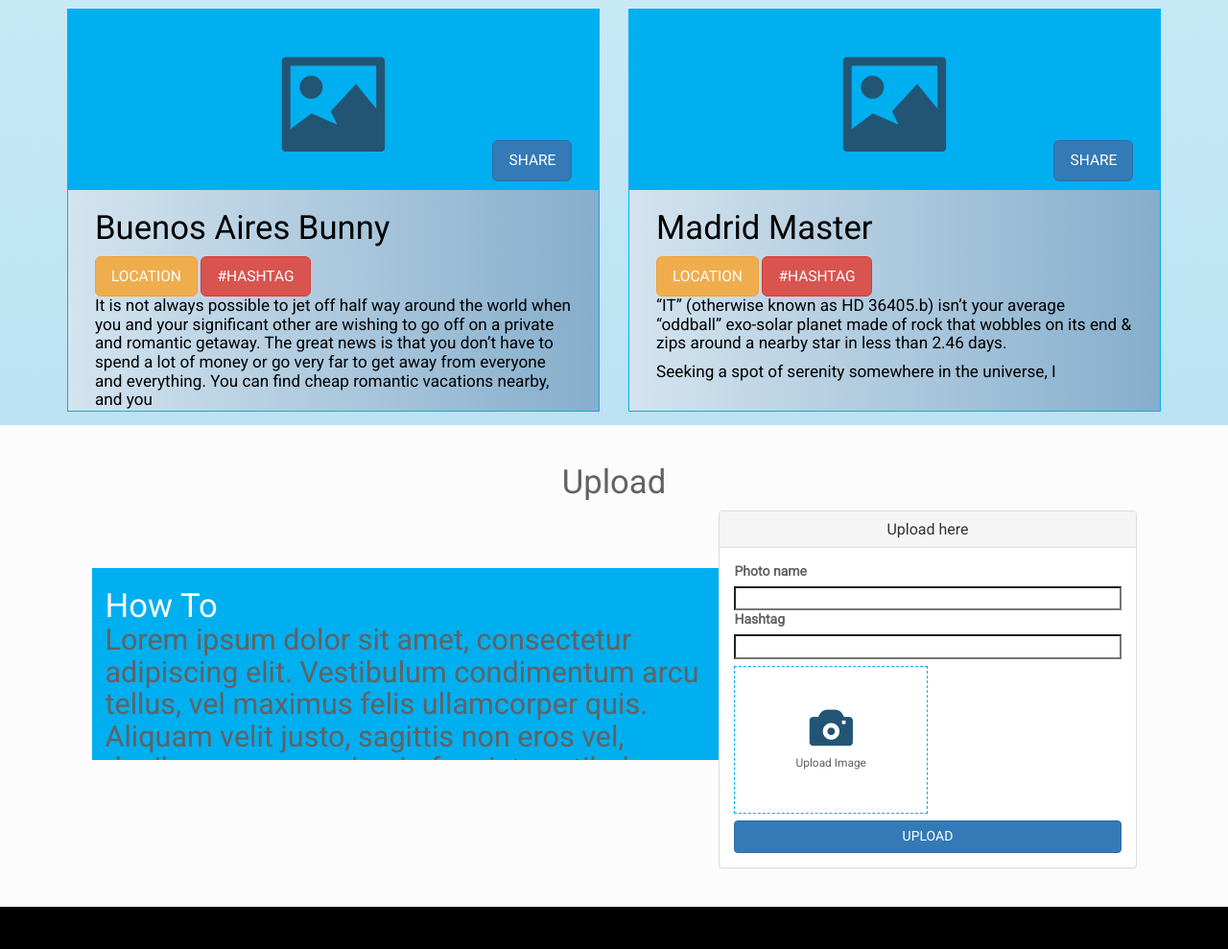
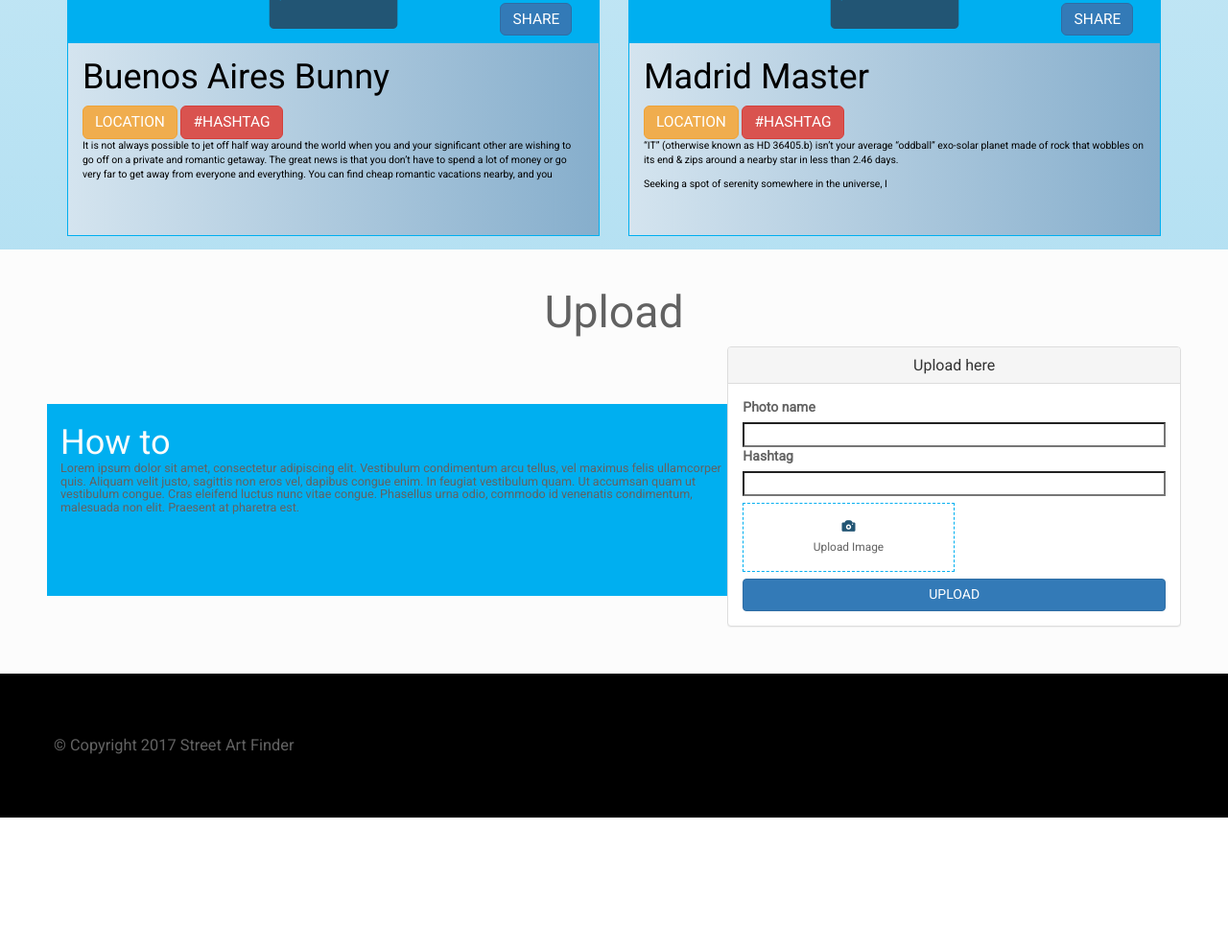
Before and after one commit to Avi8tor99/bootstrap_WebApp, a plain HTML site: page index.html in a window 1280 px wide. Shown: the part 1766-2755 px from the top of the page at 96% size. After the commit the page ends 2618 px from the top, so only its background shows below. Drawn offline with nearby package versions, Linux system fonts and the light colour scheme; files whose address does not match are found by name.

Commit message:
header font fix

```diff
--- a/index.html
+++ b/index.html
@@ -42,11 +42,13 @@
 					<img class="img-responsive" src="images/streetart-logo.png" alt="streetfinder logo" >
 				</a>
 			</div> <!-- end logo  -->
+			<div class="profile">
+				<div class="box" >
+					<span class="glyphicon glyphicon-user circle" ></span>
+					<h4>Username</h4>
+				</div>
+			</div>
 
-			<div class="box" >
-				<span class="glyphicon glyphicon-user circle" ></span>
-				<h2>Username</h2>
-			</div>
 			</div>
 		</div>	<!-- end header content	 -->
 
@@ -86,20 +88,20 @@
 
 			<section class="col-xs-4 col-sm-4 col-md-4 box" >
 				<div class="circle number">1</div>
-				<h2 class="visible-md visible-lg" >Take a photo</h2>
-				<h4 >Take a photo with your phone</h4>
+				<h2 class="visible-md visible-lg"  >Take a photo</h2>
+				<h5 >Take a photo with your phone</h5>
 
 			</section> <!--end of section1-->
 			<section class="col-xs-4 col-sm-4 col-md-4 box">
 				<div class="circle number" >2</div>
 				<h2 class="visible-md visible-lg">Upload it</h2>
-				<h4>Upload it to StreetArt Finder</h4>
+				<h5 >Upload it to StreetArt Finder</h5>
 
 			</section> <!--end of section1-->
 			<section class="col-xs-4 col-sm-4 col-md-4 box">
 				<div class="circle number" >3</div>
 				<h2 class="visible-md visible-lg">Tag it</h2>
-				<h4>Tag it so everyone can find it</h4>
+				<h5 >Tag it so everyone can find it</h5>
 
 			</section> <!--end of section1-->
 
@@ -113,7 +115,7 @@
 					</header>
 
 					<div class="article-body">
-						<h1>Cool Vista</h1>
+						<h2>Cool Vista</h2>
 						<button class="btn btn-warning btn-responsive">Location</button>
 						<button class="btn btn-danger btn-responsive">#Hashtag</button>
 						<p>Stu Unger is one of the biggest superstars to have
@@ -133,7 +135,7 @@
 					</header>
 
 					<div class="article-body">
-						<h1>Political Satire</h1>
+						<h2>Political Satire</h2>
 						<button class="btn btn-warning btn-responsive">Location</button>
 						<button class="btn btn-danger btn-responsive">#Hashtag</button>
 						<p>Gas prices are soaring! This has resulted in elevated
@@ -153,7 +155,7 @@
 					</header>
 
 					<div class="article-body">
-						<h1>Buenos Aires Bunny</h1>
+						<h2>Buenos Aires Bunny</h2>
 						<button class="btn btn-warning btn-responsive">Location</button>
 						<button class="btn btn-danger btn-responsive">#Hashtag</button>
 						<p>It is not always possible to jet off half way around the
@@ -173,7 +175,7 @@
 					</header>
 
 					<div class="article-body">
-						<h1>Madrid Master</h1>
+						<h2>Madrid Master</h2>
 						<button class="btn btn-warning btn-responsive">Location</button>
 						<button class="btn btn-danger btn-responsive">#Hashtag</button>
 						<p>“IT” (otherwise known as HD 36405.b) isn’t your
@@ -190,15 +192,15 @@
 		<h1 class="text-center">Upload</h1>
 		<div class="container">
 			<div class="left-content">
-				<h1>How To</h1>
-				<h3>Lorem ipsum dolor sit amet, consectetur adipiscing elit.
+				<h2>How to</h2>
+				<h6>Lorem ipsum dolor sit amet, consectetur adipiscing elit.
 					Vestibulum condimentum arcu tellus, vel maximus felis
 					ullamcorper quis. Aliquam velit justo, sagittis non eros vel,
 					dapibus congue enim. In feugiat vestibulum quam. Ut
 					accumsan quam ut vestibulum congue. Cras eleifend luctus
 					nunc vitae congue. Phasellus urna odio, commodo id
 					venenatis condimentum, malesuada non elit. Praesent at
-					pharetra est. </h3>
+					pharetra est. <h6>
 			</div>
 			<div class="right-content">
 				<div class="panel panel-default">
@@ -238,7 +240,7 @@
 		<!-- Modal content-->
 		<div class="modal-content">
 		  <div class="modal-header">
-			<button type="button" class="close" data-dismiss="modal">&times;</button>
+			<button type="button" class="close btn-responsive" data-dismiss="modal">&times;</button>
 			<h2 class="modal-title tex">Share Cool Vista</h2>
 		  </div>
 		  <div class="modal-body">
@@ -256,7 +258,7 @@
 	</article>
     <footer>
 		<div class="container">
-			<h4 class="top-buffer40">&copy; Copyright 2017 Street Art Finder</h4>
+			<h5 >&copy; Copyright 2017 Street Art Finder</h5>
 		</div>
 
 	</footer>
--- a/styles/scss/custom/_base.scss
+++ b/styles/scss/custom/_base.scss
@@ -5,7 +5,7 @@ html {
 body{
 	color: $dark-color;
 	max-width: $max-screen-size;
-	line-height: 1.4em;
+	//line-height: 1.4em;
 
 	font-family: $base-font-stack;
 	background: rgb(254,255,255);
@@ -17,23 +17,32 @@ body{
 
 
 h1 {
-	@include fluid-type(font-size, $min-screen-size, $max-screen-size, 20px, 36px);
+	@include fluid-type(font-size, $min-screen-size, $max-screen-size, 2em, 22em);
 }
 
 h2 {
-	@include fluid-type(font-size, $min-screen-size, $max-screen-size, 16px, 34px);
+	@include fluid-type(font-size, $min-screen-size, $max-screen-size, 1.5em, 18em);
 }
 
 h3 {
-	@include fluid-type(font-size, $min-screen-size, $max-screen-size, 14px, 32px);
+	@include fluid-type(font-size, $min-screen-size, $max-screen-size, 1.17em, 14em);
 }
 
 h4 {
-	@include fluid-type(font-size, $min-screen-size, $max-screen-size, 10px, 26px);
+	@include fluid-type(font-size, $min-screen-size, $max-screen-size, 1.12em, 12em);
+}
+
+h5 {
+	@include fluid-type(font-size, $min-screen-size, $max-screen-size, .83em, 6em);
+}
+
+h6 {
+
+	@include fluid-type(font-size, $min-screen-size, $max-screen-size, .75em, 3em);
 }
 
 p{
-	@include fluid-type(font-size, $min-screen-size, $max-screen-size, 8px, 18px);
+	@include fluid-type(font-size, $min-screen-size, $max-screen-size, .73em, 1em);
 }
 
 
@@ -57,9 +66,9 @@ textarea {
 
 .glyphicon {
 	color: $glyphicon-color;
-	@include fluid-type(font-size, $min-screen-size, $max-screen-size, 14px, 48px);
+	//@include fluid-type(font-size, $min-screen-size, $max-screen-size, 14px, 48px);
 
 }
 
-
-.top-buffer40 { margin-top:100px; }
+.top-buffer20{ margin-top:20px; }
+.top-buffer100 { margin-top:100px; }
--- a/styles/scss/custom/_buttons.scss
+++ b/styles/scss/custom/_buttons.scss
@@ -1,5 +1,4 @@
 .btn-responsive {
-	padding: 10px 16px;
     line-height: 1.33333;
     border-radius: 6px;
 	@include fluid-type(font-size, $min-screen-size, $max-screen-size, 10px, 16px);
--- a/styles/scss/custom/_components.scss
+++ b/styles/scss/custom/_components.scss
@@ -51,16 +51,19 @@ article{
 	//@include fluid-type(padding-top padding-right padding-bottom padding-left, 20em, 70em, 1em, 2em);
 
 	.article-content-box{
-		height: 30em;
+
+		@include fluid-type(height, 20em, 70em, 20em, 26em);
 		border: 1px solid $primary-color;
 
 		.glyphicon {
-			@include fluid-type(font-size, $min-screen-size, $max-screen-size, 4em, 60em);
+border-radius: 10px;
+			@include fluid-type(font-size, $min-screen-size, $max-screen-size, 6em, 60em);
 		}
 	}
 
 	header{
-		@include fluid-type(padding-bottom padding-top, 20em, 70em, 2em, 4em);
+
+		//@include fluid-type(padding-bottom padding-top, 20em, 70em, 55em, 4em);
 		height: 45%;
 		display:inline-block;
 		position:relative;
@@ -73,8 +76,9 @@ article{
 	}
 
 	.article-body{
+	padding: 15px;
 		height: 55%;
-		@include fluid-type(padding-right padding-left, 20em, 70em, 1em, 2em);
+		//@include fluid-type(padding-right padding-left, 20em, 70em, .75em, 1em);
 		margin: 0 auto;
 		color: #000;
 		overflow: hidden;
@@ -83,6 +87,10 @@ article{
 		background: -webkit-linear-gradient(left, rgba(212,228,239,1) 0%,rgba(134,174,204,1) 100%);
 		background: linear-gradient(to right, rgba(212,228,239,1) 0%,rgba(134,174,204,1) 100%);
 		filter: progid:DXImageTransform.Microsoft.gradient( startColorstr='#d4e4ef', endColorstr='#86aecc',GradientType=1 );
+
+		h2{
+			margin-top:0;
+		}
 	}
 
 
--- a/styles/scss/custom/_footer.scss
+++ b/styles/scss/custom/_footer.scss
@@ -1,10 +1,10 @@
 footer{
-	height: 20rem;
+	height: 150px;
 	background-color: #000;
 }
 
-footer container{
-	border:2px solid yrllow;
+footer .container{
 	width:100%;
 	margin: 0 auto;
+	padding: 4em;
 }
--- a/styles/scss/custom/_header.scss
+++ b/styles/scss/custom/_header.scss
@@ -3,10 +3,7 @@ header{
 	width: 100%;
 	background: $primary-color;
 
-	h2{
-		display:inline-block;
-	}
-}
+
 
 	.header-content{
 		display:flex;
@@ -24,3 +21,12 @@ header{
 			height:100%;
 		}
 	}
+
+	.profile{
+		padding-top:2em;
+
+		h4{
+			display:inline-block;
+		}
+	}
+}
--- a/styles/scss/custom/_sections.scss
+++ b/styles/scss/custom/_sections.scss
@@ -18,7 +18,7 @@
 		width: 60%;
 		margin-top: 5%;
 		margin-bottom: 5%;
-		margin-left: 5%;
+		margin-left: 1em;
 		background-color: $secondary-color;
 		//color: $primary-color;
 		padding-top: 20px;
@@ -27,18 +27,18 @@
 		height: 200px;
 		overflow: hidden;
 
-		h1{
+		h2{
 			margin:0 auto;
 			color: $light-color;
 		}
 
-		h3 {
+		h6 {
 			margin:0 auto;
 		}
 	}
 
 	.right-content{
-		margin-right: 5%;
+		margin-right: 1em;
 		width: 40%;
 	}
 }
--- a/styles/scss/custom/_shapes.scss
+++ b/styles/scss/custom/_shapes.scss
@@ -1,6 +1,6 @@
 .box{
 	//background:$primary-color;
-	 @include fluid-type(padding, $min-screen-size, $max-screen-size, 3em, 2em);
+	 @include fluid-type(padding, $min-screen-size, $max-screen-size, 1em, 2em);
 	//margin:0 auto;
 	//border:1px solid #eeeeee;
 
```
Also changed, not shown: styles/custom.css, styles/scss/custom/_variables.scss (line endings or trailing spaces), 1 other file. Lines whose indentation alone changed are shown as unchanged.
